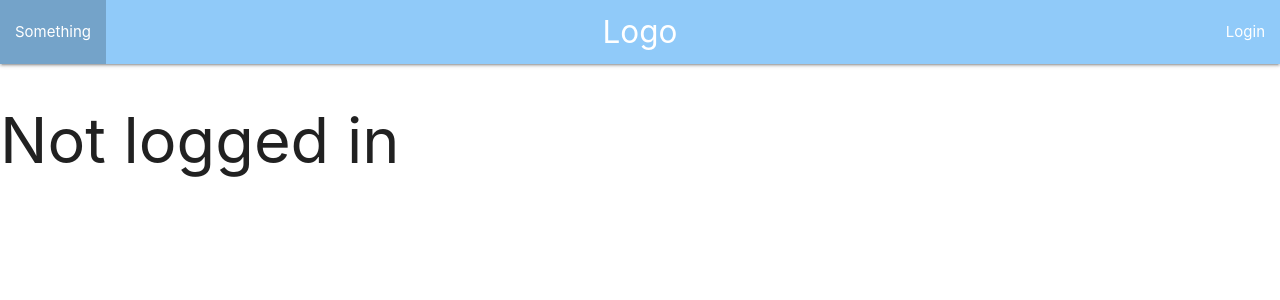
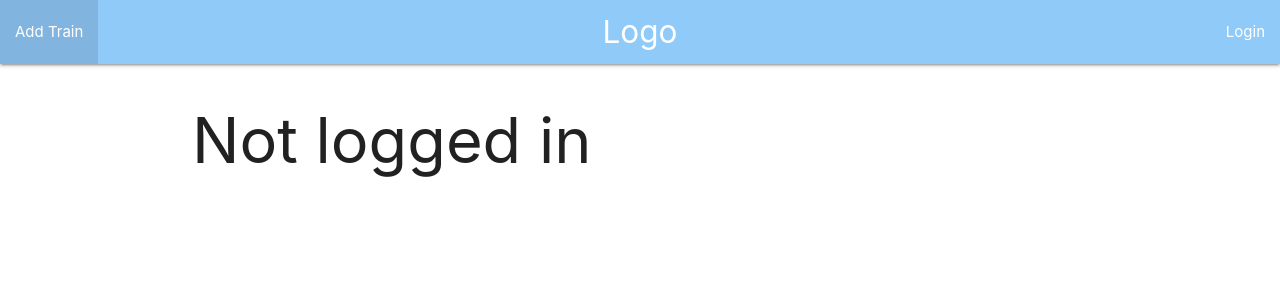
Before and after one commit to WCollier/train_manager, a Django app: page / in a window 1280 px wide. Shown: the top 300 px of the page. Run offline with Django 3.2, Linux system fonts and the light colour scheme.

Commit message:
Move JavaScript location, Add 'add train' button

```diff
--- a/templates/base.html
+++ b/templates/base.html
@@ -14,7 +14,10 @@
                 {# Change the active tag depending upon the route #}
                 {% with request.resolver_match.url_name as url_name %}
                     <ul id="nav-mobile" class="left hide-on-med-and-down">
-                        <li class="{% if url_name == 'index' %} active {% endif %}"><a href="">Something</a></li>
+                        <!--<li class="{% if url_name == 'collections' %} active {% endif %}"><a href="">Something</a></li>-->
+                        <li class="{% if url_name == 'model-train-add' %} active {% endif %}">
+                            <a href="{% url 'model-train-add' %}">Add Train</a>
+                        </li>
                     </ul>
 
                     <ul id="nav-mobile" class="right hide-on-med-and-down">
@@ -27,8 +30,11 @@
                 {% endwith %}
             </div>
         </nav>
-        {% block content %}
-        {% endblock %}
         <script type="text/javascript" src="{% static 'manager/materialize.min.js' %}"></script>
+
+        <div class="container">
+            {% block content %}
+            {% endblock %}
+        </div>
     </body>
 </html>
```
